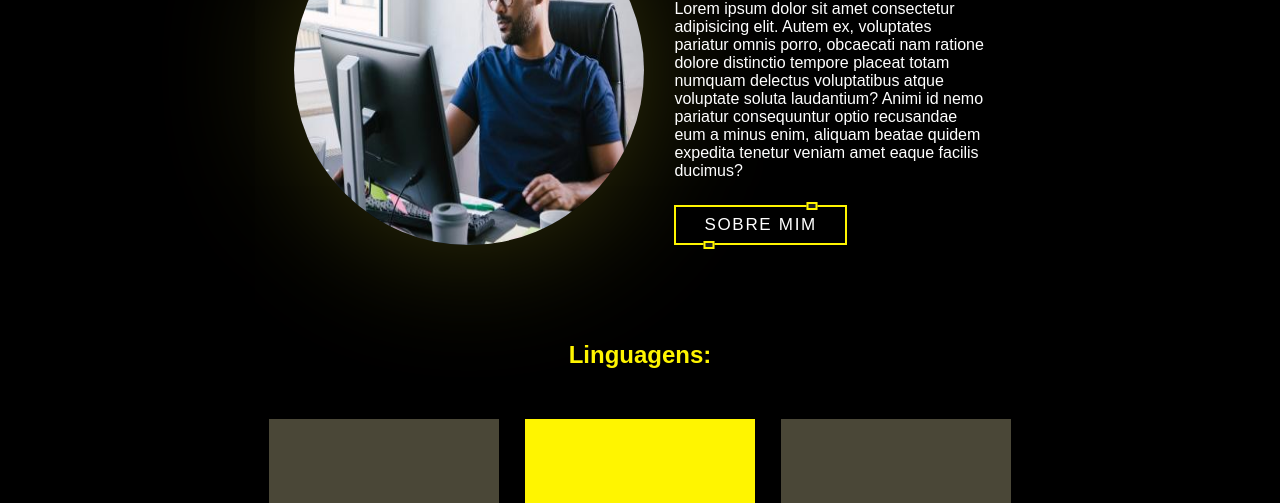
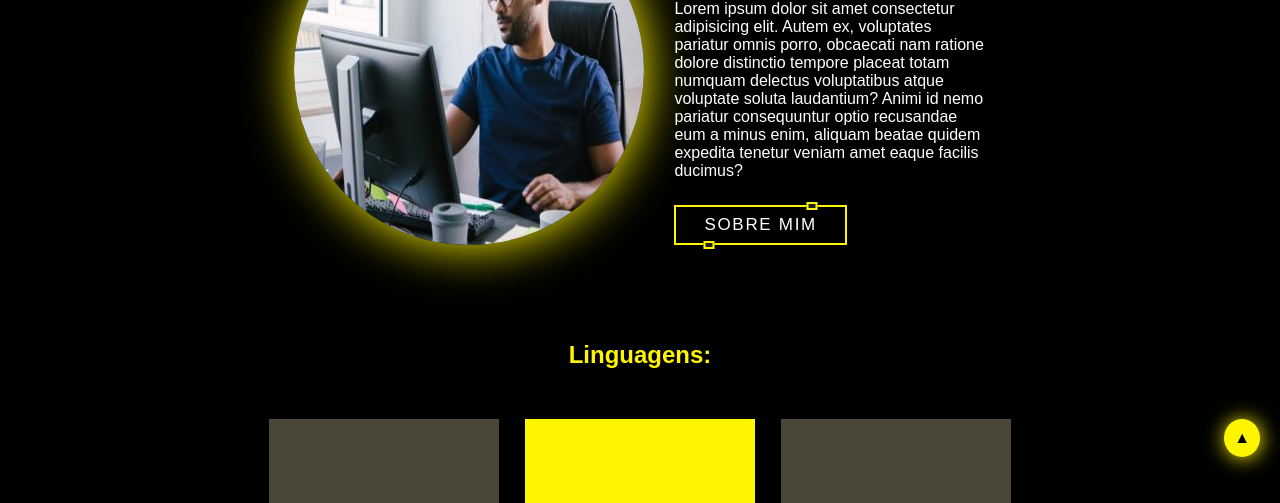
Before and after one commit to vitormourdev/portifolio, a plain HTML site: page portifolio/index.html in a window 1280 px wide. Shown: the part 323-826 px from the top of the page. Drawn offline with Linux system fonts and the light colour scheme.

Commit message:
Add files via upload

```diff
--- a/portifolio/index.html
+++ b/portifolio/index.html
@@ -167,6 +167,10 @@
     </button>
 </section>
 
+<div id="home">
+    <a href="#" class="topo">&#9650;</a>
+</div>
+
 <footer>
     <div class="icone-footer">
         <img src="icone-yellow.png" alt="Icone" class="imgfooter">
--- a/portifolio/style.css
+++ b/portifolio/style.css
@@ -81,7 +81,7 @@ nav a:hover::after {
     height: 350px;
     border-radius: 50%;
     margin-bottom: 0;
-    box-shadow: 0px 0px 144px -8px rgba(235, 231, 44, 0.27);
+    box-shadow: 1px 1px 50px #FFF500;
 }
 
 .info-prof-config {
@@ -472,6 +472,23 @@ nav a:hover::after {
 
 /*FIM SECTION CONTATO*/
 
+/*BOTAO DE VOLTAR AO TOPO*/
+
+.topo {
+    text-decoration: none;
+    position: fixed;
+    color: black;
+    background-color: #FFF500;
+    padding: 10px;
+    right: 20px;
+    bottom: 20px;
+    text-align: center;
+    border-radius: 50%;
+    box-shadow: 1px 1px 20px #FFF500;
+}
+
+/*BOTAO DE VOLTAR AO TOPO*/
+
 /*INICIO FOOTER*/
 
 footer {
```
